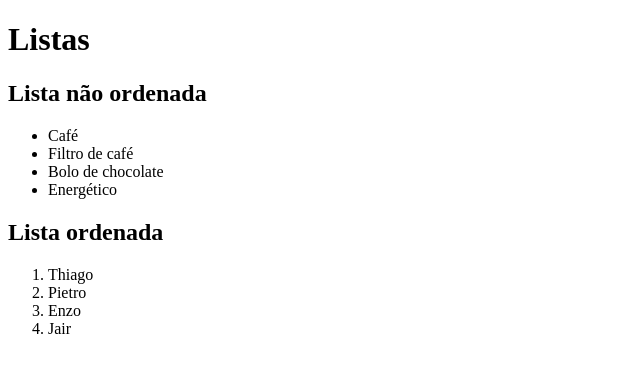
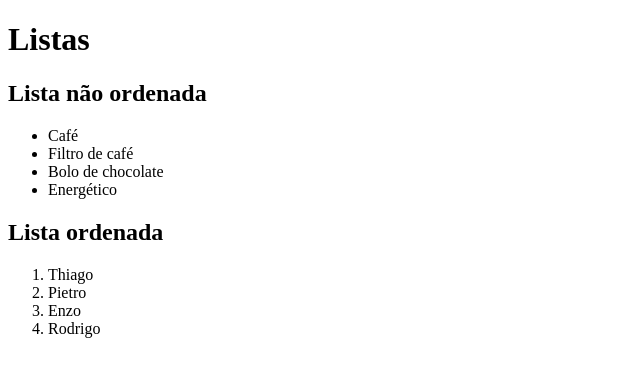
Before and after one commit to thiago-rocha-dev/aula-lista, a plain HTML site: page index.html in a window 1280 px wide. Shown: the full height of the page, 0-640 px from the left. Drawn offline with Linux system fonts and the light colour scheme.

Commit message:
mudando de jair para rodrigo

```diff
--- a/index.html
+++ b/index.html
@@ -22,7 +22,7 @@
         <li>Thiago</li>
         <li>Pietro</li>
         <li>Enzo</li>
-        <li>Jair</li>
+        <li>Rodrigo</li>
     </ol>
     </body>
 </html>
```
